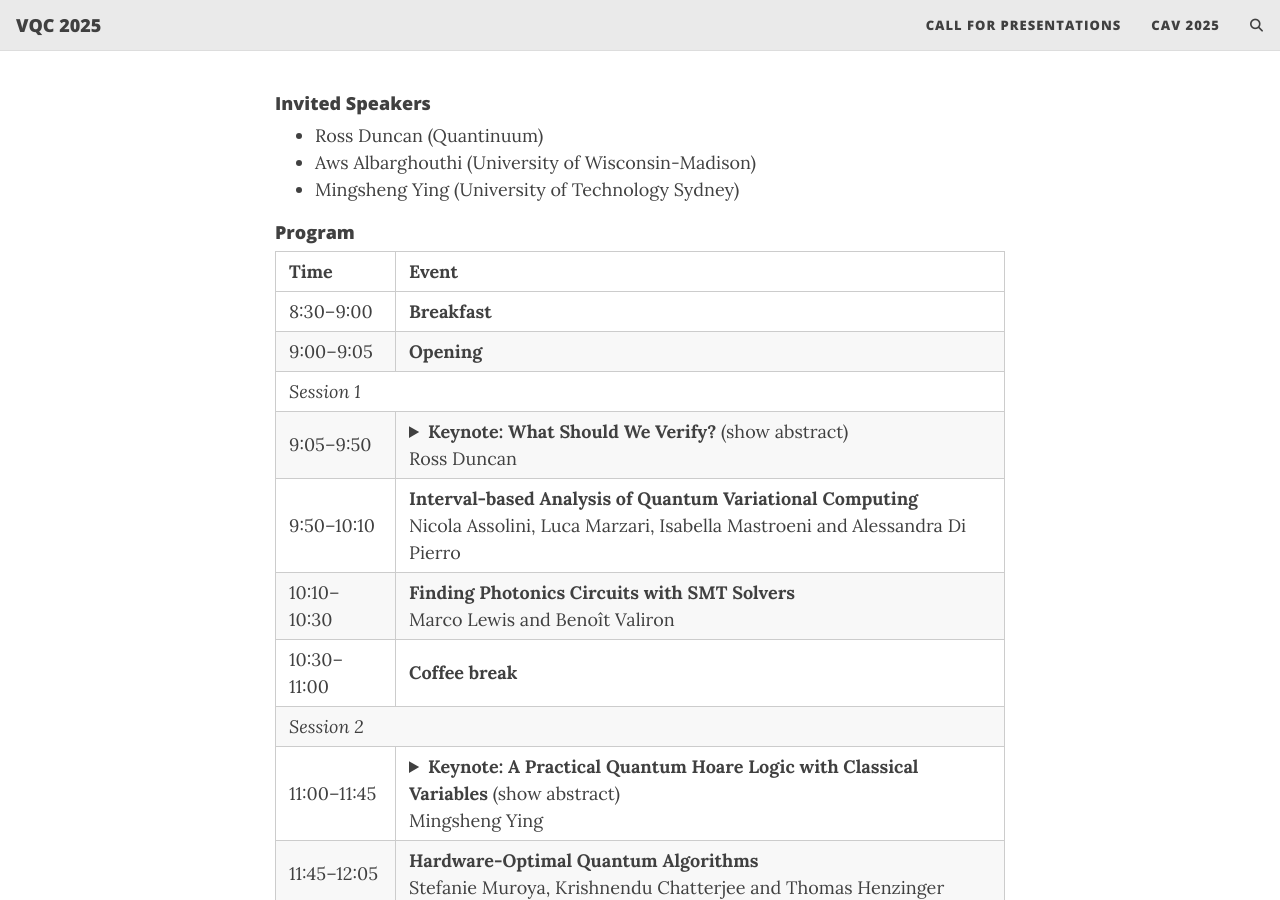
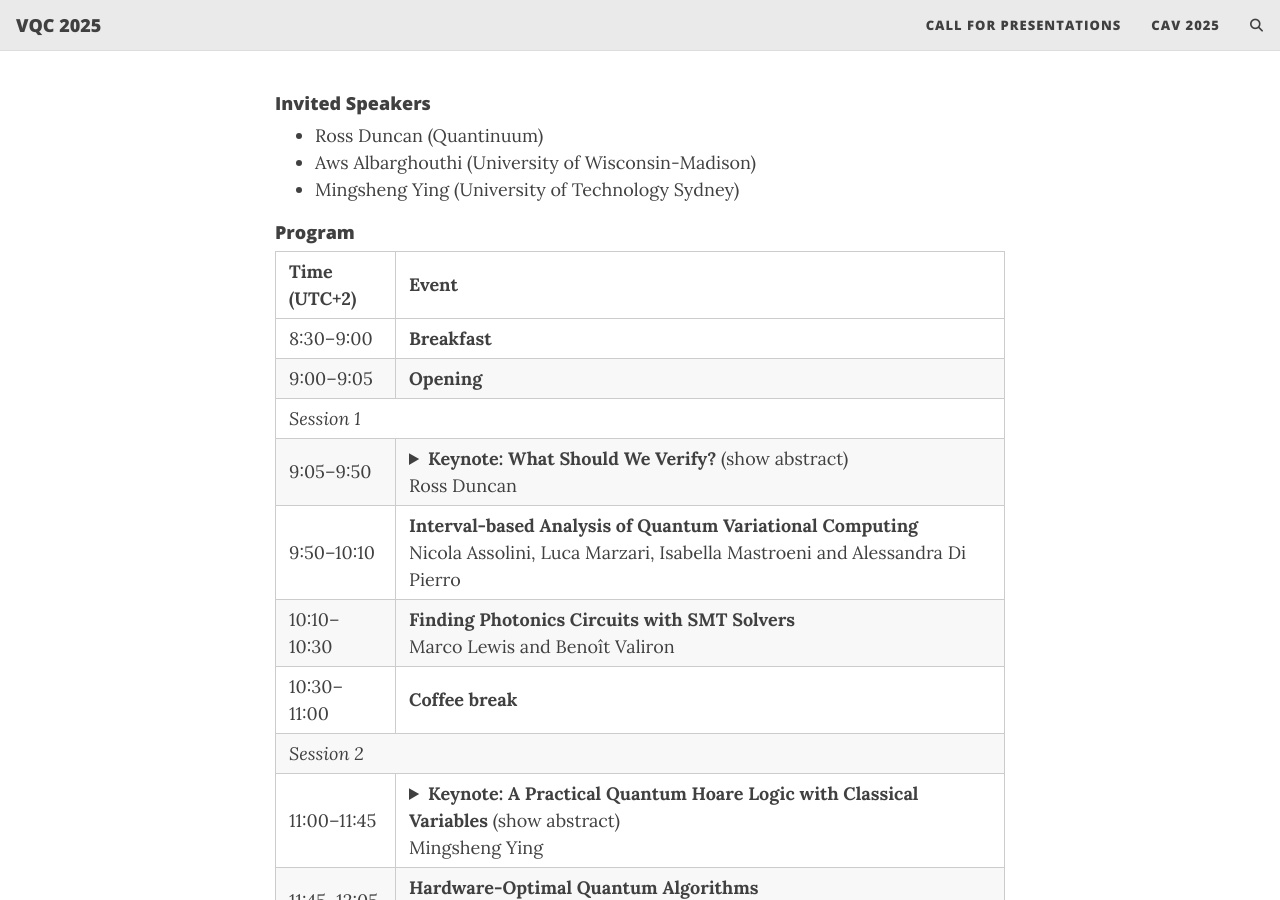
Before and after one commit to VerifiedQC/2025, a Jekyll site: the page built from index.md, in a window 1280 px wide and 900 px high, scrolled down 767 px. Built offline with Jekyll 4.4.1, drawn with Linux system fonts in a browser that asks for light colours; the list of posts is cut into pages by our own code; comment, search, counter and statistics services are not loaded.

Commit message:
update time zone

```diff
--- a/index.md
+++ b/index.md
@@ -29,7 +29,7 @@ cover-img: "/assets/img/zagreb.png"
 <table>
   <thead>
     <tr>
-      <th style="width: 120px;">Time</th>
+      <th style="width: 120px;">Time (UTC+2)</th>
       <th>Event</th>
     </tr>
   </thead>
```
